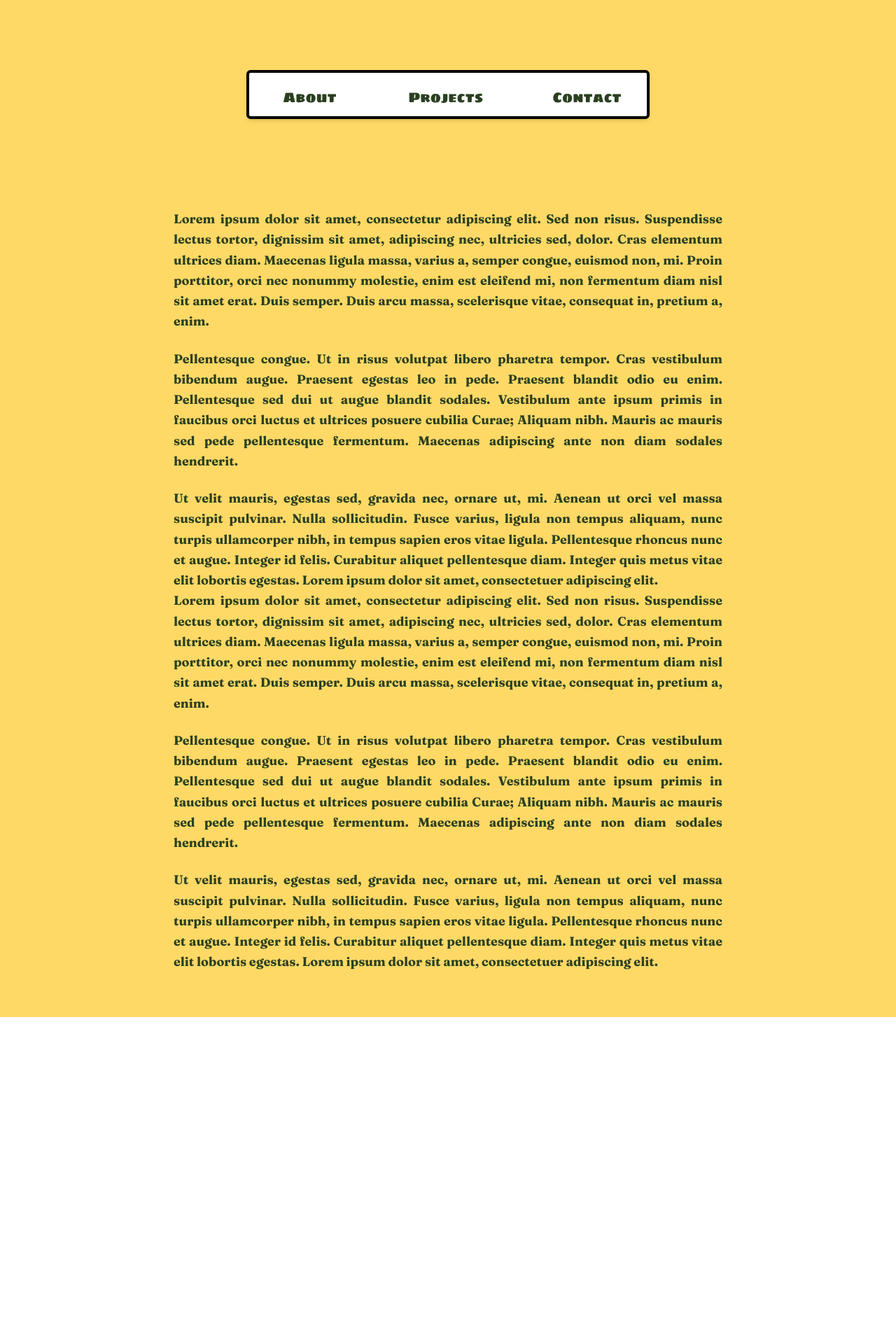
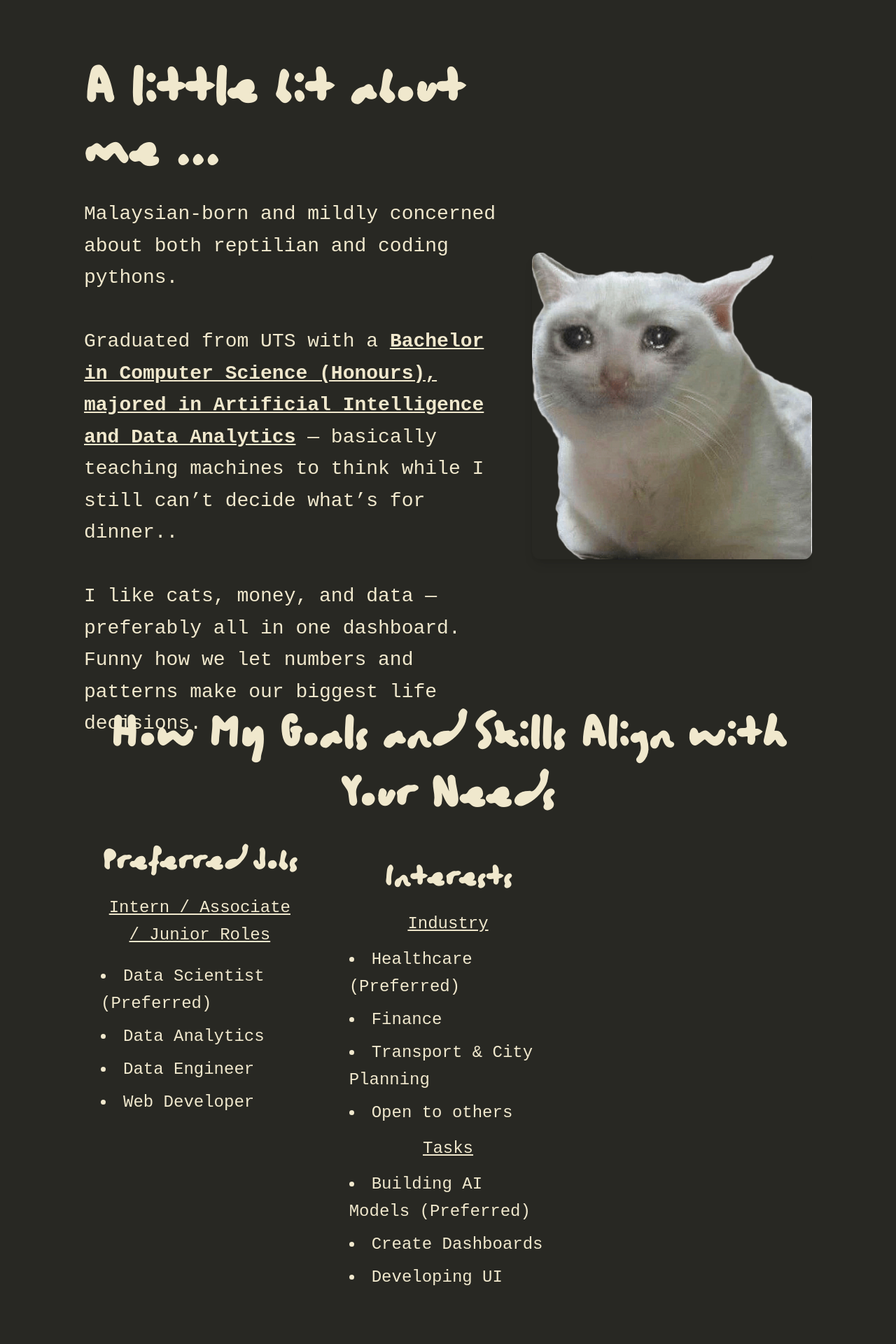
Before and after one commit to zenzen26/my_portfolio, a Next.js app: page /home in a window 1280 px wide. Shown: the part 420-2340 px from the top of the page at 70% size. Before the commit the page ends 1873 px from the top, so only its background shows below. Built offline with nearby package versions, Linux system fonts and the light colour scheme.

Commit message:
Update Home page ui and added framer motion on goals section

```diff
--- /dev/null
+++ b/src/components/navbar.tsx
@@ -0,0 +1,28 @@
+'use client'
+import { Sigmar_One } from 'next/font/google'
+
+const sigmar = Sigmar_One({ subsets: ['latin'], weight: '400' })
+
+export default function NavBar({ isSticky }: { isSticky: boolean }) {
+  return (
+    <div
+      className={`z-50 transition-all duration-300 flex justify-center ${
+        isSticky ? 'fixed top-0 left-0 right-0 bg-transparent' : 'relative'
+      }`}
+    >
+      <nav
+        className={`${sigmar.className} text-[20px] max-w-xl w-full px-8 py-4 font-semibold text-lg border-4 border-black rounded-md bg-white flex justify-center space-x-20 shadow-md`}
+      >
+        {['About', 'Projects', 'Contact'].map((item) => (
+          <a
+            key={item}
+            href={`#${item.toLowerCase()}`}
+            className="nav-item px-4 py-1 rounded-md"
+          >
+            <span>{item}</span>
+          </a>
+        ))}
+      </nav>
+    </div>
+  )
+}
--- a/src/pages/home.tsx
+++ b/src/pages/home.tsx
@@ -1,139 +1,190 @@
 'use client'
 import { useEffect, useRef, useState } from 'react'
-import { Fraunces } from 'next/font/google'
-import { Sigmar_One } from 'next/font/google'
-
-const fraunces = Fraunces({ subsets: ['latin'], weight: ['400', '600', '700'] })
-const sigmar = Sigmar_One({ subsets: ['latin'], weight: '400' })
+// import { Fraunces } from 'next/font/google'
+// import { Sigmar_One } from 'next/font/google'
+import { motion, useScroll, useTransform } from 'framer-motion'
+import NavBar from '@/components/navbar'
 
 export default function Home() {
   const headerRef = useRef<HTMLDivElement>(null)
+  const triggerRef = useRef<HTMLDivElement>(null)
   const [isSticky, setIsSticky] = useState(false)
 
+  // Goals Card Animation Variable
+  const containerRef = useRef<HTMLDivElement>(null)
+  const jobRef = useRef<HTMLDivElement>(null)
+  const interestRef = useRef<HTMLDivElement>(null)
+  const skillRef = useRef<HTMLDivElement>(null)
+  const [jobHeight, setJobHeight] = useState(0)
+  const [interestHeight, setInterestHeight] = useState(0)
+  const [skillHeight, setSkillHeight] = useState(0)
+  const { scrollYProgress } = useScroll({
+    target: containerRef,
+    offset: ['start start', 'end end'],
+  })
   useEffect(() => {
+
+    if (jobRef.current) setJobHeight(jobRef.current.offsetHeight)
+    if (interestRef.current) setInterestHeight(interestRef.current.offsetHeight)
+    if (skillRef.current) setSkillHeight(skillRef.current.offsetHeight)
     const handleScroll = () => {
-      if (!headerRef.current) return
-      const headerBottom = headerRef.current.getBoundingClientRect().bottom
-      setIsSticky(headerBottom <= 0)
+      if (!triggerRef.current) return
+      const triggerTop = triggerRef.current.getBoundingClientRect().top
+      setIsSticky(triggerTop <= 0)
     }
 
     window.addEventListener('scroll', handleScroll)
     return () => window.removeEventListener('scroll', handleScroll)
   }, [])
 
+  const jobY = useTransform(scrollYProgress, [0, 0.25], [jobHeight || 500, 0])
+  const interestY = useTransform(scrollYProgress, [0.25, 0.5], [interestHeight || 500, 0])
+  const skillY = useTransform(scrollYProgress, [0.5, 0.75], [skillHeight || 500, 0])
+
   return (
-    <main
-      className={`${fraunces.className} min-h-screen bg-[#ffd966] text-[#2a4020]`}
-    >
-      {/* CSS for vertical scroll-up "casino" hover effect */}
-      <style>{`
-        .nav-item {
-          position: relative;
-          overflow: hidden;
-          height: 1.5em;
-          cursor: pointer;
-          color: #2a4020;
-          display: inline-block;
-        }
-        .nav-item span {
-          display: block;
-          transform: translateY(0);
-          transition: transform 0.3s ease;
-        }
-        .nav-item:hover span {
-          animation: rollUp 0.6s forwards;
-        }
-        @keyframes rollUp {
-          0% {
-            transform: translateY(0);
-          }
-          50% {
-            transform: translateY(-100%);
-          }
-          51% {
-            transform: translateY(100%);
-          }
-          100% {
-            transform: translateY(0);
-          }
-        }
-      `}</style>
+    <main className= "min-h-screen max-w-12xl ">
 
       {/* Header Section */}
-      <div ref={headerRef} className="py-20 px-8 text-center">
-        <h1 className={`text-[120px] font-bold ${sigmar.className}`}>
-          HELLO STALKER :D
-        </h1>
+      <div ref={headerRef} className="h-auto py-10 px-8 text-center">
+        <p className="big-title">HELLO STALKER :D</p>
       </div>
 
-      {/* NavBar */}
-    <div
-    className={`z-50 transition-all duration-300 flex justify-center ${
-        isSticky ? 'fixed top-0 left-0 right-0 bg-transparent' : 'relative'
-    }`}
-    >
-    <nav
-        className={`${sigmar.className} text-[20px] max-w-xl w-full px-8 py-4 font-semibold text-lg border-4 border-black rounded-md bg-white flex justify-center space-x-20 shadow-md`}
-    >
-        {['About', 'Projects', 'Contact'].map((item) => (
-        <a key={item} href={`#${item.toLowerCase()}`} className="nav-item px-4 py-1 rounded-md">
-            <span>{item}</span>
-        </a>
-        ))}
-    </nav>
-    </div>
+      {/* Scroll trigger */}
+      <div ref={triggerRef} className="h-[1px]" />
 
+      {/* NavBar (sticky logic) */}
+      <NavBar isSticky={isSticky} />
+      <div className={isSticky ? 'h-20' : 'h-0'} />
 
       {/* Content */}
-      <div
-        className={`${fraunces.className} text-center max-w-4xl mx-auto px-8 pt-16 text-[#2a4020]`}
-      >
-        <section className="font-black max-w-4xl mx-auto px-6 py-16 text-lg leading-relaxed text-justify">
-          <p>
-            Lorem ipsum dolor sit amet, consectetur adipiscing elit. Sed non risus. Suspendisse
-            lectus tortor, dignissim sit amet, adipiscing nec, ultricies sed, dolor. Cras elementum
-            ultrices diam. Maecenas ligula massa, varius a, semper congue, euismod non, mi. Proin
-            porttitor, orci nec nonummy molestie, enim est eleifend mi, non fermentum diam nisl sit
-            amet erat. Duis semper. Duis arcu massa, scelerisque vitae, consequat in, pretium a,
-            enim.
-          </p>
-          <p className="mt-6">
-            Pellentesque congue. Ut in risus volutpat libero pharetra tempor. Cras vestibulum
-            bibendum augue. Praesent egestas leo in pede. Praesent blandit odio eu enim.
-            Pellentesque sed dui ut augue blandit sodales. Vestibulum ante ipsum primis in faucibus
-            orci luctus et ultrices posuere cubilia Curae; Aliquam nibh. Mauris ac mauris sed pede
-            pellentesque fermentum. Maecenas adipiscing ante non diam sodales hendrerit.
-          </p>
-          <p className="mt-6">
-            Ut velit mauris, egestas sed, gravida nec, ornare ut, mi. Aenean ut orci vel massa
-            suscipit pulvinar. Nulla sollicitudin. Fusce varius, ligula non tempus aliquam, nunc
-            turpis ullamcorper nibh, in tempus sapien eros vitae ligula. Pellentesque rhoncus nunc et
-            augue. Integer id felis. Curabitur aliquet pellentesque diam. Integer quis metus vitae
-            elit lobortis egestas. Lorem ipsum dolor sit amet, consectetuer adipiscing elit.
-          </p>
-          <p>
-            Lorem ipsum dolor sit amet, consectetur adipiscing elit. Sed non risus. Suspendisse
-            lectus tortor, dignissim sit amet, adipiscing nec, ultricies sed, dolor. Cras elementum
-            ultrices diam. Maecenas ligula massa, varius a, semper congue, euismod non, mi. Proin
-            porttitor, orci nec nonummy molestie, enim est eleifend mi, non fermentum diam nisl sit
-            amet erat. Duis semper. Duis arcu massa, scelerisque vitae, consequat in, pretium a,
-            enim.
-          </p>
-          <p className="mt-6">
-            Pellentesque congue. Ut in risus volutpat libero pharetra tempor. Cras vestibulum
-            bibendum augue. Praesent egestas leo in pede. Praesent blandit odio eu enim.
-            Pellentesque sed dui ut augue blandit sodales. Vestibulum ante ipsum primis in faucibus
-            orci luctus et ultrices posuere cubilia Curae; Aliquam nibh. Mauris ac mauris sed pede
-            pellentesque fermentum. Maecenas adipiscing ante non diam sodales hendrerit.
-          </p>
-          <p className="mt-6">
-            Ut velit mauris, egestas sed, gravida nec, ornare ut, mi. Aenean ut orci vel massa
-            suscipit pulvinar. Nulla sollicitudin. Fusce varius, ligula non tempus aliquam, nunc
-            turpis ullamcorper nibh, in tempus sapien eros vitae ligula. Pellentesque rhoncus nunc et
-            augue. Integer id felis. Curabitur aliquet pellentesque diam. Integer quis metus vitae
-            elit lobortis egestas. Lorem ipsum dolor sit amet, consectetuer adipiscing elit.
-          </p>
+      <div className="text-center max-w-12xl mx-auto px-30 pt-16">
+
+        {/* Introduction */}
+        <section className="flex items-center justify-between gap-12 leading-relaxed text-justify my-20 overflow-hidden">
+          {/* Left Text Container */}
+          <div className="w-[65%] text-left">
+            <h1>A little bit about me ...</h1>
+            <p className="body-2 my-5">
+              Malaysian-born and mildly concerned about both reptilian and coding pythons. <br/><br/>
+              Graduated from UTS with a <b><u>Bachelor in Computer Science (Honours), majored in Artificial Intelligence and Data Analytics</u></b> — basically teaching machines to think while I still can’t decide what’s for dinner.. <br/><br/>
+              I like cats, money, and data — preferably all in one dashboard. Funny how we let numbers and patterns make our biggest life decisions.
+            </p>
+          </div>
+          {/* Right Image Container */}
+          <div>
+            <img
+              src="/images/avatar.png"
+              alt="avatar"
+              className="w-full h-full object-contain rounded-xl shadow-lg"
+              style={{ maxHeight: '500px' }}
+            />
+          </div>
         </section>
+
+        {/* Goals, Skills, Industry */}
+       <section className="my-10 h-[300vh]" ref={containerRef}>
+          <div className="sticky top-0 h-screen flex flex-col justify-center">
+            <h2 className="pt-30">
+              How My Goals and Skills Align with Your Needs
+            </h2>
+
+            <div className="flex gap-6">
+              {/* Job Card */}
+              <motion.div
+                ref={jobRef}
+                className="flex-1 p-6"
+                style={{ y: jobY }}
+              >
+                <h4 className="mb-4">Preferred Jobs</h4>
+                <p className="body-3 font-bold underline">Intern / Associate / Junior Roles</p>
+                <ul className="body-3 list-disc list-inside text-left space-y-2 my-5">
+                  <li>Data Scientist (Preferred)</li>
+                  <li>Data Analytics</li>
+                  <li>Data Engineer</li>
+                  <li>Web Developer</li>
+                </ul>
+              </motion.div>
+
+              {/* Interests Card */}
+              <motion.div
+                ref={interestRef}
+                className="flex-1 p-6"
+                style={{ y: interestY }}
+              >
+                <h4 className="mb-4">Interests</h4>
+                <p className="body-3 font-bold underline">Industry</p>
+                <ul className="body-3 list-disc list-inside text-left space-y-2 my-3">
+                  <li>Healthcare (Preferred)</li>
+                  <li>Finance</li>
+                  <li>Transport & City Planning</li>
+                  <li>Open to others</li>
+                </ul>
+                <p className="body-3 font-bold underline">Tasks</p>
+                <ul className="body-3 list-disc list-inside text-left space-y-2 my-3">
+                  <li>Building AI Models (Preferred)</li>
+                  <li>Create Dashboards</li>
+                  <li>Developing UI</li>
+                </ul>
+              </motion.div>
+
+              {/* Skills Card */}
+              <motion.div
+                ref={skillRef}
+                className="flex-1 p-6"
+                style={{ y: skillY }}
+              >
+                <h4 className="mb-4">Skills</h4>
+                <p className="body-3 font-bold underline">Programming Languages / Scripts</p>
+                <ul className="body-3 list-disc list-inside text-left space-y-2 my-5">
+                  <li>Python (Intermediate)</li>
+                  <li>SQL (Intermediate)</li>
+                  <li>Excel VBA</li>
+                  <li>Java</li>
+                  <li>PHP</li>
+                  <li>JavaScript</li>
+                </ul>
+                <p className="body-3 font-bold underline">Apps</p>
+                <ul className="body-3 list-disc list-inside text-left space-y-2 my-5">
+                  <li>Dashboard: PowerBI, Tableau</li>
+                  <li>Database: MySQL, Firebase, MS Access, MS Excel</li>
+                  <li>CRM: Lark, Clickup</li>
+                  <li>Design: Photoshop, Figma</li>
+                </ul>
+              </motion.div>
+            </div>
+          </div>
+        </section>
+
+        {/* Let’s Work Together — Here’s Why */}
+        <section className="my-20 text-left">
+          <h2 className='my-10'>🌟 Let’s Work Together — Here’s Why 🌟</h2>
+           <p className="body-2">
+              I’m a data-loving, cat-appreciating, Python-wrangling human currently surviving both Australia’s wildlife and syntax errors.
+              With a background in AI and Data Analytics, I enjoy finding patterns in chaos and turning messy data into something that
+              actually makes sense (and looks good while doing it).
+            </p>
+
+            <h4 className="mt-8 mb-4">You’ll want me on your team if you need someone who:</h4>
+            <ul className="list-disc list-inside space-y-2 body-3">
+              <li>Thinks critically and works hands-on to build machine learning models</li>
+              <li>Speaks both “tech” and “plain English” (especially helpful for cross-functional teams)</li>
+              <li>Has just enough design sense to make things pretty, and just enough logic to make them work</li>
+              <li>Loves learning, googles fast, and isn’t afraid of a challenge</li>
+            </ul>
+        </section>
+        {/* What I'm Looking For in a Team */}
+        <section className="my-20 text-left">
+          <h2 className='my-10'>🚀 What I'm Looking For in a Team 🚀</h2>
+           <p className="body-2">
+              I’m seeking opportunities to:
+            </p>
+            <ul className="list-disc list-inside space-y-2 body-3">
+              <li>Get better at solving real-world problems with data, not just Kaggle ones</li>
+              <li>Be part of a team that values curiosity, creativity, and clean code</li>
+              <li>Gain hands-on experience managing databases using cloud platforms such as Kubernetes, Azure, and AWS.</li>
+            </ul>
+        </section>
+
       </div>
     </main>
   )
--- a/src/pages/index.tsx
+++ b/src/pages/index.tsx
@@ -2,15 +2,12 @@
 import { useEffect, useState } from 'react'
 // import { useRouter } from 'next/navigation'
 import { useRouter } from 'next/router' // ✅ correct for pages dir
-import { Sigmar_One } from 'next/font/google'
 import { motion, AnimatePresence } from 'framer-motion'
 
-const sigmar = Sigmar_One({ subsets: ['latin'], weight: '400' })
-
 const slides = [
-  { lines: ['KNOCK KNOCK'], bg: 'var(--yellow-soft)' },
-  { lines: ['WHO\'S THERE?'], bg: 'var(--gold-muted)' },
-  { lines: ['POOKIE WHO ?'], bg: 'var(--orange-bright)' },
+  { lines: ['KNOCK KNOCK'], bg: 'var(--primary)' },
+  { lines: ['WHO\'S THERE?'], bg: 'var(--primary)' },
+  { lines: ['POOKIE WHO ?'], bg: 'var(--primary)' },
 ]
 
 export default function Landing() {
@@ -43,7 +40,6 @@ export default function Landing() {
 
   return (
     <main
-      className={`relative ${sigmar.className}`}
       style={{ height: '100vh', overflow: 'hidden' }}
     >
       {/* Animate background color container */}
@@ -69,8 +65,7 @@ export default function Landing() {
               {slide.lines.map((line, idx) => (
                 <motion.h1
                   key={idx}
-                  style={{ color: 'var(--green-dark)' }}
-                  className="text-center font-bold text-[120px] sm:text-[80px] lg:text-[120px] tracking-tight"
+                  className="text-secondary text-center font-bold text-[220px] sm:text-[80px] lg:text-[220px] tracking-tight"
                   initial={{ opacity: 0, y: 30, letterSpacing: '-0.05em' }}
                   animate={{
                     opacity: i === current ? 1 : 0,
--- a/src/styles/globals.css
+++ b/src/styles/globals.css
@@ -1,33 +1,91 @@
 @import "tailwindcss";
-@tailwind base;
-@tailwind components;
-@tailwind utilities;
 
+@import url('https://fonts.googleapis.com/css2?family=Courier+Prime&display=swap');
 
+/* Custom font faces */
+@font-face {
+  font-family: 'Bristol';
+  src: url('/fonts/Bristol.otf') format('truetype');
+  font-weight: normal;
+  font-style: normal;
+}
+
+/* Root variables */
 :root {
-  --background: #ffffff;
-  --foreground: #171717;
-    /* Custom color palette */
-  --yellow-soft: #ffd966;    /* (255,217,102) */
-  --orange-bright: #f5972d;  /* (245,151,45) */
-  --gold-muted: #cfa45f;     /* (207,164,95) */
-  --green-leaf: #45db00;     /* (57,124,27) */
-  --green-dark: #2a4020;     /* deep dark green */
+  --background: #282823;
+  --foreground: #f0e8cd; /* Your secondary color used as foreground for contrast */
+
+  --font-heading: 'Bristol', sans-serif;
+  --font-body: 'Courier Prime', monospace;
+
+  --primary: #282823;
+  --secondary: #f0e8cd;
 }
 
 @theme inline {
   --color-background: var(--background);
   --color-foreground: var(--foreground);
-  --font-sans: var(--font-geist-sans);
-  --font-mono: var(--font-geist-mono);
+  --font-sans: var(--font-body);
+  --font-heading: var(--font-heading);
 }
 
+/* Optional dark mode override */
 @media (prefers-color-scheme: dark) {
   :root {
     --background: #0a0a0a;
     --foreground: #ededed;
   }
 }
+
+/* Global body styling */
+body {
+  background: var(--background);
+  color: var(--foreground);
+  font-family: var(--font-sans);
+}
+h1, h2, h3, h4, h5, h6 {
+  font-family: var(--font-heading);
+  color: var(--secondary);
+  letter-spacing: 0.02em;
+}
+p {
+  color: var(--foreground);
+}
+
+/* Typography Details: Size, line height, letter spacing etc */
+/* Headings */
+h1 {
+  @apply text-[4.5rem] font-bold leading-tight;
+}
+h2 {
+  @apply text-[3.875rem] font-semibold leading-snug;
+}
+h3 {
+  @apply text-[3.25rem] font-semibold leading-snug;
+}
+h4 {
+  @apply text-[2.625rem] font-semibold leading-snug;
+}
+
+/* Body text */
+.body-1 {
+  @apply text-[2rem] leading-relaxed font-normal;
+  font-family: var(--font-body);
+}
+.body-2 {
+  @apply text-[1.75rem] leading-relaxed font-normal;
+  font-family: var(--font-body);
+}
+.body-3 {
+  @apply text-[1.5rem] leading-relaxed font-normal;
+  font-family: var(--font-body);
+}
+.big-title{
+  @apply text-[8rem] leading-relaxed font-bold;
+  font-family: var(--font-heading);
+}
+
+
 
 @keyframes rotateX360 {
   0% {
@@ -38,14 +96,43 @@
   }
 }
 
+/* NavBar "casino" vertical scroll-up hover animation */
+.nav-item {
+  position: relative;
+  overflow: hidden;
+  height: 1.5em;
+  cursor: pointer;
+  color: #2a4020;
+  display: inline-block;
+}
+
+.nav-item span {
+  display: block;
+  transform: translateY(0);
+  transition: transform 0.3s ease;
+}
+
+.nav-item:hover span {
+  animation: rollUp 0.6s forwards;
+}
+
+@keyframes rollUp {
+  0% {
+    transform: translateY(0);
+  }
+  50% {
+    transform: translateY(-100%);
+  }
+  51% {
+    transform: translateY(100%);
+  }
+  100% {
+    transform: translateY(0);
+  }
+}
+
 .hover-rotate-x-360:hover {
   animation: rotateX360 0.6s ease-in-out forwards;
   transform-origin: bottom;
   perspective: 600px;
 }
-
-body {
-  background: var(--background);
-  color: var(--foreground);
-  font-family: Arial, Helvetica, sans-serif;
-}
```
Also changed, not shown: public/fonts/Bristol.otf (added), public/images/avatar.png (added).
